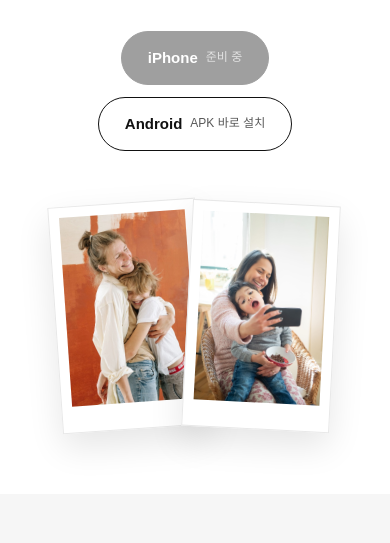
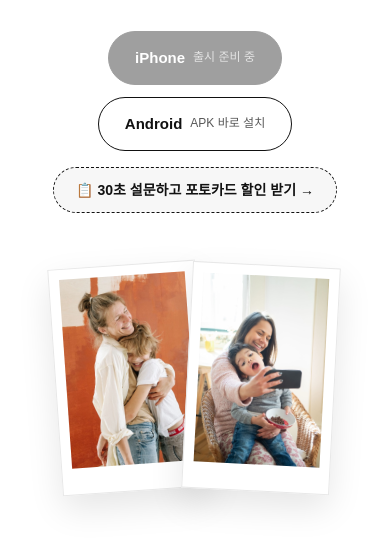
Before and after one commit to integriscan/feeler-landing, a plain HTML site: page index.html in a window 390 px wide. Shown: the part 301-844 px from the top of the page. Drawn offline with Linux system fonts and the light colour scheme; a web font is replaced by a local one.

Commit message:
feat: 설문 CTA(포토카드 할인) 추가 · iPhone 버튼 '출시 준비 중' 표기
Co-Authored-By: Claude Fable 5 <noreply@anthropic.com>

```diff
--- a/index.html
+++ b/index.html
@@ -39,6 +39,8 @@
   .btn.line { background:#fff; color:var(--ink); }
   .btn.disabled { opacity:.4; pointer-events:none; }
   .btn .tag { font-size:12px; font-weight:500; opacity:.7; }
+  .survey-cta { display:inline-block; margin-top:16px; padding:11px 22px; border-radius:99px; background:var(--paper, #F7F7F7); border:1px dashed var(--ink); color:var(--ink); font-size:14px; font-weight:600; }
+  .survey-cta b { font-weight:800; }
   .hero-cards { margin-top:52px; display:flex; justify-content:center; gap:0; }
   .pola { background:#fff; border:1px solid var(--line); padding:10px 10px 26px; box-shadow:0 14px 34px rgba(0,0,0,.10); width:min(240px,38vw); }
   .pola img { display:block; width:100%; aspect-ratio:2/3; object-fit:cover; }
@@ -108,9 +110,10 @@
   <h1>'그' 사진,<br>그냥 찍으세요.</h1>
   <p class="lead">구도가 어긋나도, 빛이 아쉬워도 괜찮아요.<br>셔터만 누르면 끝 — 편집 없이 완성되는 사진.</p>
   <div class="btns" id="down">
-    <a class="btn fill" data-key="testflight" href="#"><span>iPhone</span><span class="tag">준비 중</span></a>
+    <a class="btn fill" data-key="testflight" href="#"><span>iPhone</span><span class="tag">출시 준비 중</span></a>
     <a class="btn line" data-key="android" href="#"><span>Android</span><span class="tag">APK 바로 설치</span></a>
   </div>
+  <a class="survey-cta" href="https://docs.google.com/forms/d/e/1FAIpQLSd3A0rv4iTWh4ET5Ue1AssP5AWzmmnz5oxkDNfZ3un6hckmcA/viewform" target="_blank">📋 30초 설문하고 <b>포토카드 할인</b> 받기 →</a>
   <div class="hero-cards">
     <div class="pola a"><img src="photo1.jpg" alt="포토카드 예시"></div>
     <div class="pola b"><img src="photo2.jpg" alt="포토카드 예시"></div>
@@ -163,7 +166,7 @@
   <h2>인생 사진, 탭 한 번 거리.</h2>
   <p class="desc" style="margin:14px auto 0;">한 번 받아두면, 찍을 때마다 예뻐집니다.</p>
   <div class="btns">
-    <a class="btn fill" data-key="testflight" href="#"><span>iPhone</span><span class="tag">준비 중</span></a>
+    <a class="btn fill" data-key="testflight" href="#"><span>iPhone</span><span class="tag">출시 준비 중</span></a>
     <a class="btn line" data-key="instagram" href="#"><span>Instagram</span><span class="tag">@feeler.official</span></a>
   </div>
 </div></section>
@@ -226,8 +229,6 @@
     if (url) { el.href = url; el.target = "_blank"; }
     else if (el.classList.contains('btn')) {
       el.classList.add('disabled');
-      var tag = el.querySelector('.tag');
-      if (tag) tag.textContent = '준비 중';
     } else {
       el.style.opacity = .5; el.style.pointerEvents = 'none';
     }
```
Also changed, not shown: links.html (+2 -0 lines).
